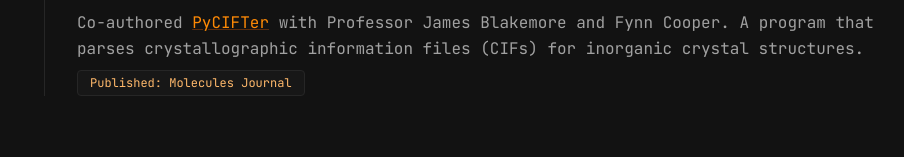
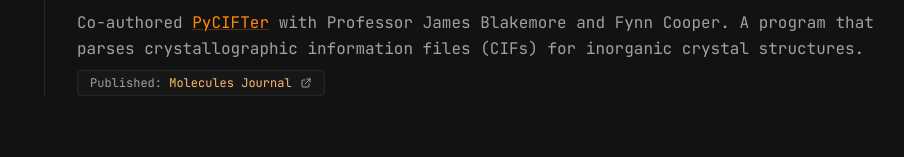
Before and after one commit to Vegito2367/TejPortfolio, a Next.js app in the folder personalwebsite/: page / in a window 1280 px wide. Shown: the part 795-952 px from the top of the page, without its empty margins (184-1088 px from the left). Built offline with nearby package versions, Linux system fonts and the light colour scheme.

Commit message:
added paper

```diff
--- a/personalwebsite/src/app/page.tsx
+++ b/personalwebsite/src/app/page.tsx
@@ -1,7 +1,7 @@
 "use client";
 import { ProjectItem } from "@/customComponents/projectItem";
-import { AnimatePresence, motion } from "motion/react";
-import React, { useState, useEffect, useRef } from "react";
+import { motion } from "motion/react";
+import { useEffect } from "react";
 import { useSpring, useMotionValue } from "motion/react";
 import { useRouter } from "next/navigation";
 import Link from "next/link";
@@ -144,9 +144,31 @@ export default function Home() {
                 parses crystallographic information files (CIFs) for inorganic
                 crystal structures.
               </p>
-              <div className="mt-2 inline-block px-3 py-1 bg-neutral-900 border border-neutral-800 rounded text-xs text-orange-300">
-                Published: Molecules Journal
-              </div>
+              <Link
+                href="https://www.mdpi.com/1420-3049/31/1/18"
+                target="_blank"
+                className="group mt-2 inline-flex items-center gap-2 px-3 py-1 bg-neutral-900 border border-neutral-800 rounded text-xs text-neutral-400 hover:border-orange-300/50 transition-all"
+              >
+                <span>
+                  Published:{" "}
+                  <span className="text-orange-300 group-hover:underline">
+                    Molecules Journal
+                  </span>
+                </span>
+                <svg
+                  className="w-3 h-3 transition-transform group-hover:translate-x-0.5 group-hover:-translate-y-0.5"
+                  fill="none"
+                  viewBox="0 0 24 24"
+                  stroke="currentColor"
+                >
+                  <path
+                    strokeLinecap="round"
+                    strokeLinejoin="round"
+                    strokeWidth={2}
+                    d="M10 6H6a2 2 0 00-2 2v10a2 2 0 002 2h10a2 2 0 002-2v-4M14 4h6m0 0v6m0-6L10 14"
+                  />
+                </svg>
+              </Link>
             </div>
           </div>
         </motion.section>
```
